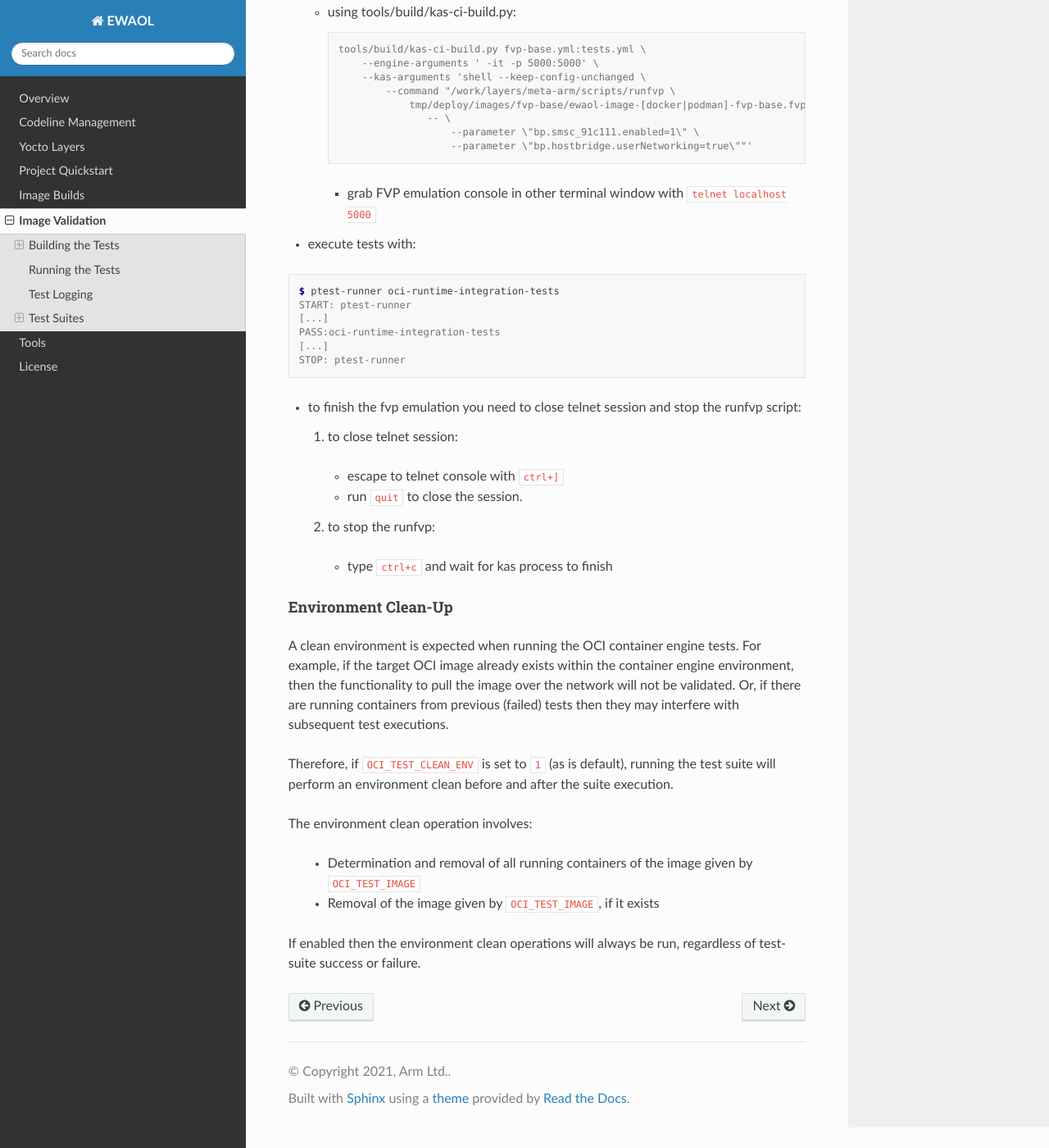
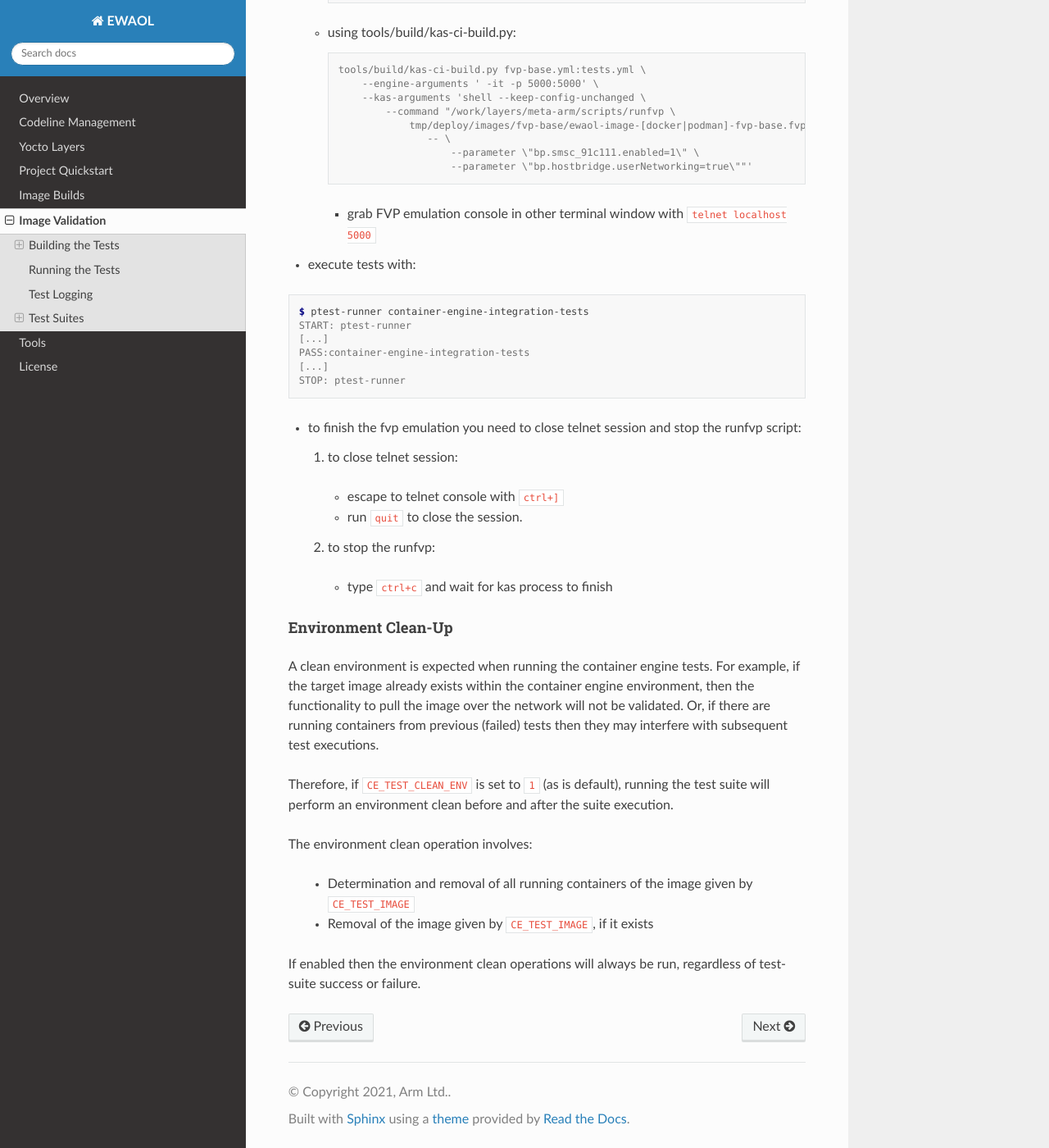
Before and after one commit to chaoge525/soafee_demo, a Sphinx documentation site: the page built from documentation/validations.rst, in a window 1280 px wide and 1400 px high, scrolled down 4200 px. Shown: the whole window at 82% size. Built offline with Sphinx 7.4.7 and the Read the Docs theme 2.0.0, drawn with Linux system fonts in a browser that asks for light colours; some of the changed text lies outside the part shown.

Commit message:
ewaol-tests: Rename container-engine integration tests
Rename the recipe and files related to the integration tests of the Docker and
Podman frameworks as container engine integration tests, and update the
documentation accordingly.

Issue-Id: SCM-2867
Signed-off-by: Richard Neill <richard.neill@arm.com>
Change-Id: I16aa9c30c1a789468a611898b501fc9b19863f1b

```diff
--- a/documentation/validations.rst
+++ b/documentation/validations.rst
@@ -13,7 +13,7 @@
 Currently, run-time integration tests are provided for validating the
 functionality of:
 
-* OCI Container Engine (Docker, Podman)
+* Container Engine (Docker, Podman)
 
 These integration tests are described later in this document.
 
@@ -126,20 +126,19 @@
 Test Suites
 -----------
 
-OCI Container Engine Tests
-^^^^^^^^^^^^^^^^^^^^^^^^^^
+Container Engine Tests
+^^^^^^^^^^^^^^^^^^^^^^
 
-The OCI (Open Container Initiative) Container Engine test suite is identified
-as:
+The container engine test suite is identified as:
 
-    ``oci-runtime-integration-tests``
+    ``container-engine-integration-tests``
 
 for execution via ``ptest-runner`` or as a standalone BATS suite, as described
 in `Running the Tests`_.
 
 The test suite is built and installed in the image according to the following
 bitbake recipe within ``meta-ewaol-tests/recipes-tests/runtime-integration-tests
-/oci-runtime-integration-tests.bb``.
+/container-engine-integration-tests.bb``.
 
 The tests execution is identical on both Docker and Podman images, as it makes
 use of Podman provided aliases for Docker commands.
@@ -147,7 +146,7 @@
 Currently the test suite contains two top-level integration tests, which run
 consecutively in the following order.
 
-| 1. ``Run OCI Container`` is composed of four sub-tests:
+| 1. ``run container`` is composed of four sub-tests:
 |    1.1. Run a containerised detached workload via the ``docker run`` command
 |        - Pull an image from the network
 |        - Create and start a container
@@ -156,21 +155,23 @@
 |        - Stop the container
 |        - Remove the container from the container list
 |    1.4. Check the container is not found via the ``docker inspect`` command
-| 2. ``OCI Container Network Connectivity`` is composed of a single sub-test:
+| 2. ``container network connectivity`` is composed of a single sub-test:
 |    2.1 Run a containerised, immediate (non-detached) network-based workload
          via the ``docker run`` command
 |        - Create and start a container, re-using the existing image
 |        - Update package lists within container from external network
 
-The tests can be customised via environment variables passed to the execution:
+The tests can be customised via environment variables passed to the execution,
+each prefixed by ``CE_`` to identify the variable as associated to the
+container engine tests:
 
-|  ``OCI_TEST_IMAGE``: defines the container image
+|  ``CE_TEST_IMAGE``: defines the container image
 |    Default: ``docker.io/library/alpine``
-|  ``OCI_TEST_LOG_DIR``: defines the location of the log file
-|    Default: ``/usr/share/oci-runtime-integration-tests/logs``
+|  ``CE_TEST_LOG_DIR``: defines the location of the log file
+|    Default: ``/usr/share/container-engine-integration-tests/logs``
 |    Directory will be created if it does not exist
 |    See `Test Logging`_
-|  ``OCI_TEST_CLEAN_ENV``: enable test environment cleanup
+|  ``CE_TEST_CLEAN_ENV``: enable test environment cleanup
 |    Default: ``1`` (enabled)
 |    See `Environment Clean-Up`_
 
@@ -216,10 +217,10 @@
 
 .. code-block:: console
 
-    $ ptest-runner oci-runtime-integration-tests
+    $ ptest-runner container-engine-integration-tests
     START: ptest-runner
     [...]
-    PASS:oci-runtime-integration-tests
+    PASS:container-engine-integration-tests
     [...]
     STOP: ptest-runner
 
@@ -238,21 +239,21 @@
 Environment Clean-Up
 """"""""""""""""""""
 
-A clean environment is expected when running the OCI container engine tests.
-For example, if the target OCI image already exists within the container engine
+A clean environment is expected when running the container engine tests. For
+example, if the target image already exists within the container engine
 environment, then the functionality to pull the image over the network will not
 be validated. Or, if there are running containers from previous (failed) tests
 then they may interfere with subsequent test executions.
 
-Therefore, if ``OCI_TEST_CLEAN_ENV`` is set to ``1`` (as is default), running
+Therefore, if ``CE_TEST_CLEAN_ENV`` is set to ``1`` (as is default), running
 the test suite will perform an environment clean before and after the suite
 execution.
 
 The environment clean operation involves:
 
     * Determination and removal of all running containers of the image given by
-      ``OCI_TEST_IMAGE``
-    * Removal of the image given by ``OCI_TEST_IMAGE``, if it exists
+      ``CE_TEST_IMAGE``
+    * Removal of the image given by ``CE_TEST_IMAGE``, if it exists
 
 If enabled then the environment clean operations will always be run, regardless
 of test-suite success or failure.
--- a/documentation/yocto-layers.rst
+++ b/documentation/yocto-layers.rst
@@ -57,7 +57,7 @@
 
   * development image
   * Docker and Podman images
-  * Hello-world OCI image generation
+  * Hello-world container image generation
   * test image
 
 meta-ewaol-tests
@@ -65,7 +65,7 @@
 
 Yocto layer to validate EWAOL functionalities implementation:
 
-* OCI containers engine and run-time integration tests
+* Container engine and run-time integration tests
 * Tools for validation of external BSP layers as EWAOL compatible
 
   * External layers can use ``meta-ewaol-bsp`` as a reference implementation
```
Also changed, not shown: 12 other files.
